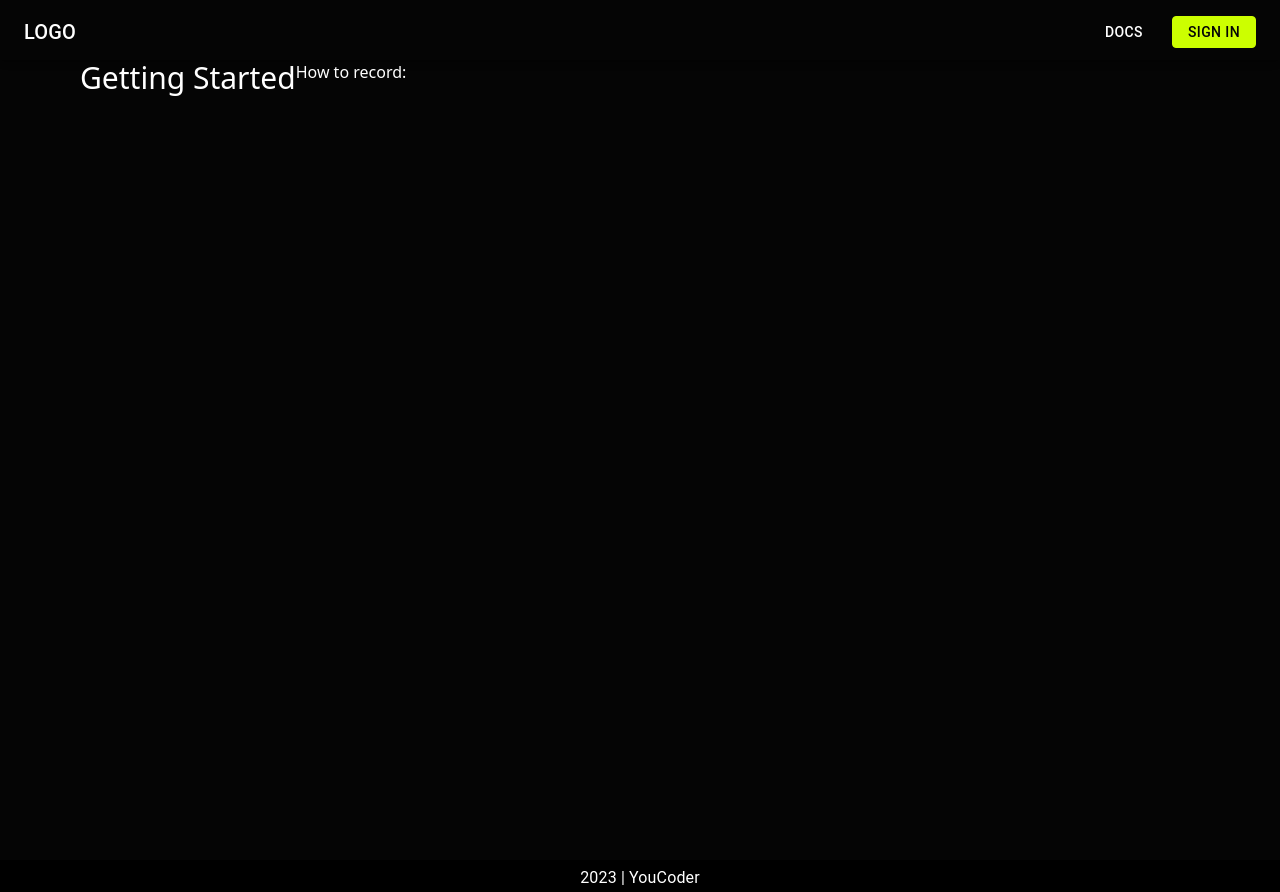
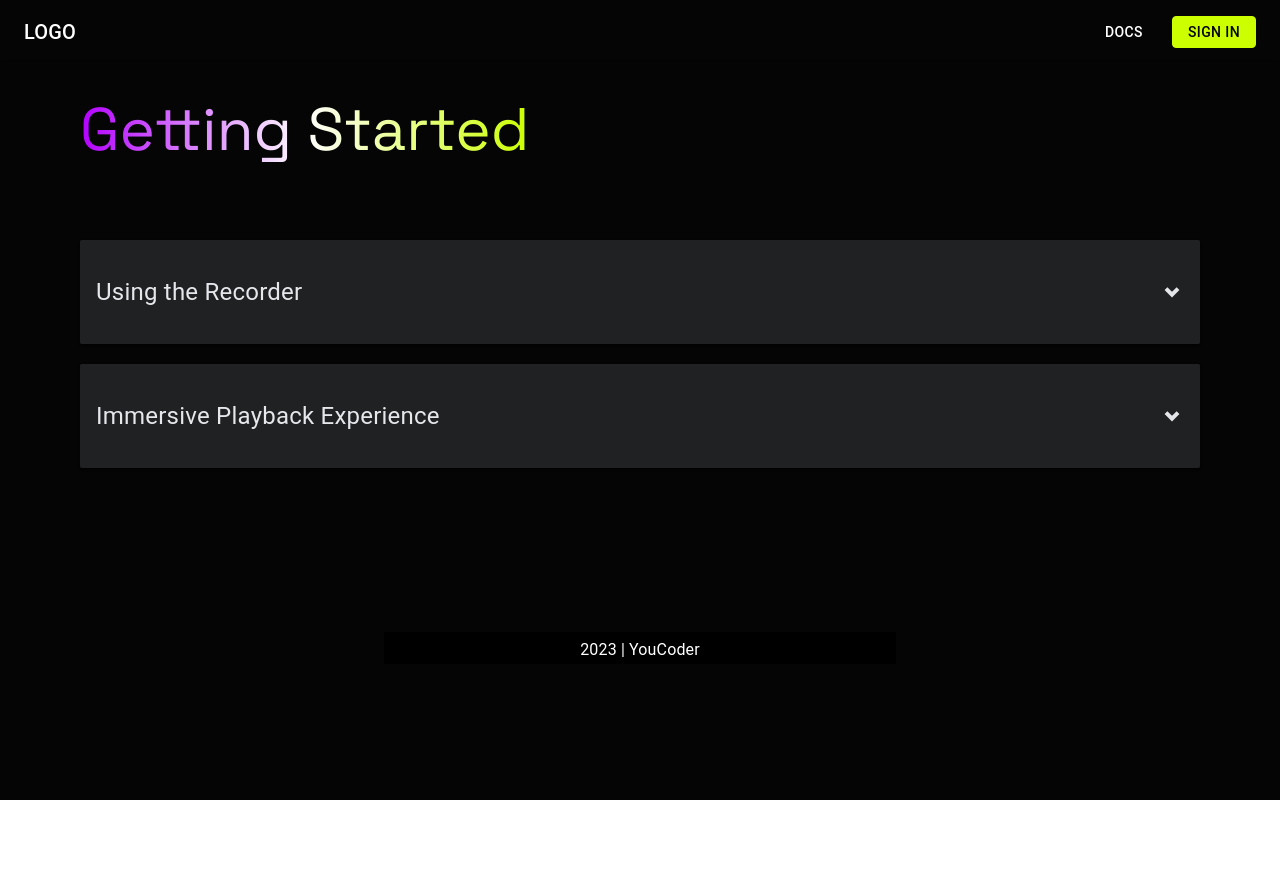
Before and after one commit to phpmvk/YouCoder, a React (Vite) app in the folder client/: page /docs in a window 1280 px wide. After the commit the page ends 800 px from the top, so only its background shows below. Built offline with nearby package versions, Linux system fonts and the light colour scheme; the HTML template or start-up script is replaced by a standard one.

Commit message:
docs wip

```diff
--- a/client/src/pages/Docs.tsx
+++ b/client/src/pages/Docs.tsx
@@ -1,19 +1,135 @@
-import React from 'react';
 import TopNavBar from '../components/HomePageComponents/TopNavBar';
 import Footer from '../components/HomePageComponents/Footer';
+import * as React from 'react';
+import Accordion from '@mui/material/Accordion';
+import AccordionSummary from '@mui/material/AccordionSummary';
+import AccordionDetails from '@mui/material/AccordionDetails';
+import Typography from '@mui/material/Typography';
+import ExpandMoreIcon from '@mui/icons-material/ExpandMore';
+
+
 
 interface DocsPageProps {}
 
 const DocsPage: React.FC<DocsPageProps> = ({}) => {
   return (
-    <>
+    <div className="bg-bg-pri min-h-screen">
     <TopNavBar/>
-      <div className="bg-bg-pri h-screen text-white flex">
-      <div className="text-3xl ml-20 ">Getting Started</div>
-      <div>How to record:</div>
+      <div className=" h-min-screen text-white flex flex-col items-start ">
+        <div className="!font-title text-6xl ml-20 my-10 pb-10 flex items-center bg-gradient-to-r from-bg-sec via-white to-bg-alt text-transparent bg-clip-text">Getting Started</div>
+        <div className="mx-20 !stroke-gray-200 !stroke-2 !text-gray-200">
+          <Accordion
+          className="!bg-bg-gptdark/60 mb-5 !rounded-sm"
+          >
+            <AccordionSummary
+            className="!bg-bg-gptdark !rounded-sm"
+              expandIcon={<ExpandMoreIcon />}
+              aria-controls="panel1a-content"
+              id="panel1a-header"
+            >
+              <Typography className="!text-2xl text-gray-200 h-20 flex items-center">Using the Recorder</Typography>
+            </AccordionSummary>
+            <AccordionDetails>
+            <Typography className="!font-title !font-medium">
+
+  <div className="bg-bg-muidark p-1"><p className="mt-4 font-bold text-gray-200">
+    · Users must be signed in to create a recording.</p><p className="text-gray-200"><br />
+    · Sign in with one click using your GitHub or Google account
+    and you&apos;ll be redirected to your dashboard.
+  </p></div><br/>
+
+  <div className="bg-bg-gptdark/80 p-1"><h2 className="text-2xl text-gray-200 my-6">Navigating to Your Dashboard</h2>
+  <p className="text-gray-200">
+    Once you&apos;ve signed in, you&apos;ll land on your dashboard page. Here, you&apos;ll find a variety of options and features. Your dashboard is essentially your control panel, providing access to all the app&apos;s main features.
+  </p>
+  <p className="text-gray-200">
+    The dashboard is designed to provide a simple, intuitive user interface. You&apos;ll see options to create a new recording, edit existing recordings, and links to publish, share or embed your recordings.
+  </p></div>
+
+  <h2 className="text-2xl text-gray-200 my-6">Creating a New Recording</h2>
+  <p className="text-gray-200">Follow these steps to create a new recording:</p><br />
+  <ul>
+    <li className="text-gray-200">Navigate to the Recording Screen: On your dashboard, tap on the &apos;New Recording&apos; button. This will take you to the recording screen.</li><br />
+    <li className="text-gray-200">Start Recording: Tap on the &apos;Record&apos; button to start recording. You can pause or stop the recording at any time by pressing the respective buttons.</li><br />
+    <li className="text-gray-200">Save Recording: Once you&apos;re done, tap on the &apos;Stop&apos; button, then the &apos;Save&apos; button. Give your recording a name and a description then tap &apos;Save&apos; again. Your recording will be saved and appear in your list of recordings on your dashboard. All recordings are saved as .YCR file format.</li>
+  </ul><br/>
+
+  <div className="!bg-bg-gptdark/80 p-1"><h2 className="text-2xl text-gray-200 my-6">Editing Existing Recordings</h2>
+  <p className="text-gray-200">To edit an existing recording:</p><br />
+  <ul>
+    <li className="text-gray-200">Navigate to Your Recordings: On your dashboard, you&apos;ll see a list of your saved recordings.</li><br />
+    <li className="text-gray-200">Select a Recording: Tap on the recording you wish to edit. This will open the recording in an editing interface.</li><br />
+    <li className="text-gray-200">Edit Your Recording: Use the provided tools to edit your recording. You can edit the title, description, and cover image.</li><br />
+    <li className="text-gray-200">Save Changes: Once you&apos;re satisfied with your edits, tap on the &apos;Save&apos; button. You&apos;ll be asked if you want to sve your changes.</li>
+  </ul></div>
+</Typography>
+
+            </AccordionDetails>
+            {/* /----------------------------------------------------------------------------------------------/ */}
+          </Accordion>
+
+          <Accordion
+          className="!bg-bg-gptdark/60 mb-5 !rounded-sm"
+          >
+            <AccordionSummary
+            className="!bg-bg-gptdark !rounded-sm"
+              expandIcon={<ExpandMoreIcon />}
+              aria-controls="panel1a-content"
+              id="panel1a-header"
+            >
+              <Typography className="!text-2xl text-gray-200 h-20 flex items-center">Immersive Playback Experience</Typography>
+            </AccordionSummary>
+            <AccordionDetails>
+            <Typography className="!font-title !font-medium">
+  <br/>
+
+
+
+  <div className="bg-bg-gptdark/80 p-1">
+  <h2 className="text-2xl text-gray-200 my-6">Interactive Playback Experience</h2>
+  <p className="text-gray-200">
+    YouCoder provides an interactive coding lessons player where you can not only watch but also participate in the coding process. You have the ability to edit the code and view the changes to the output in real time.
+  </p>
+  <p className="text-gray-200">
+    This feature is designed to provide a hands-on learning experience, enhancing your understanding of the coding lessons and allowing you to learn at your own pace.
+  </p>
+</div>
+
+<h2 className="text-2xl text-gray-200 my-6">Using the Interactive Player</h2>
+<p className="text-gray-200">Follow these steps to use the interactive player:</p><br />
+<ul>
+  <li className="text-gray-200">Select a Lesson: Browse through the available coding lessons and select one that you wish to view.</li><br />
+  <li className="text-gray-200">Watch and Code: As you watch the lesson, you can also edit the code in real time and see the changes to the output instantly.</li><br />
+  <li className="text-gray-200">Save Your Progress: If you need to pause and continue later, you can save your progress. When you&apos;re ready, you can pick up right where you left off.</li>
+</ul>
+
+<div className="!bg-bg-gptdark/80 pt-0 p-1">
+  <h2 className="text-2xl text-gray-200 my-6">Continuing a Saved Lesson</h2>
+  <p className="text-gray-200">To continue a saved lesson:</p><br />
+  <ul>
+    <li className="text-gray-200">Navigate to Your Saved Lessons: On your dashboard, you&apos;ll see a list of your saved lessons.</li><br />
+    <li className="text-gray-200">Select a Lesson: Tap on the lesson you wish to continue. This will open the lesson in the interactive player.</li><br />
+    <li className="text-gray-200">Continue Coding: Pick up right where you left off. You can continue to edit the code and view the changes in real time.</li><br />
+    <li className="text-gray-200">Save Changes: Once you&apos;re done for the day, remember to save your progress again. The next time you return, you can start right where you stopped.</li>
+  </ul>
+</div>
+
+
+
+</Typography>
+
+            </AccordionDetails>
+          </Accordion>
+
+        </div>
       </div>
-    <Footer/>
-    </>
+      <div className=" mt-24 px-96 pt-12">
+      <Footer/>
+    </div>
+</div>
+
+
+
   );
 };
 
```
Also changed, not shown: 1 other file (tests, documents, lock files or other folders).
